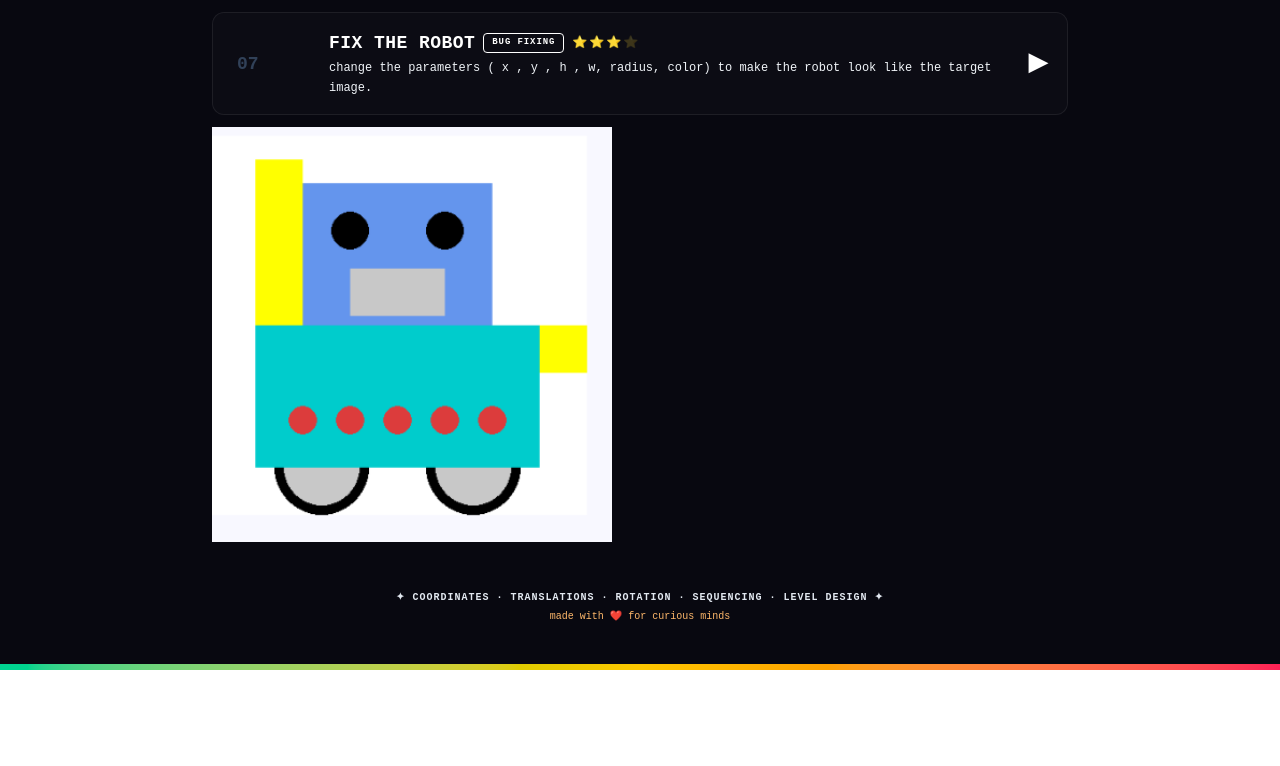
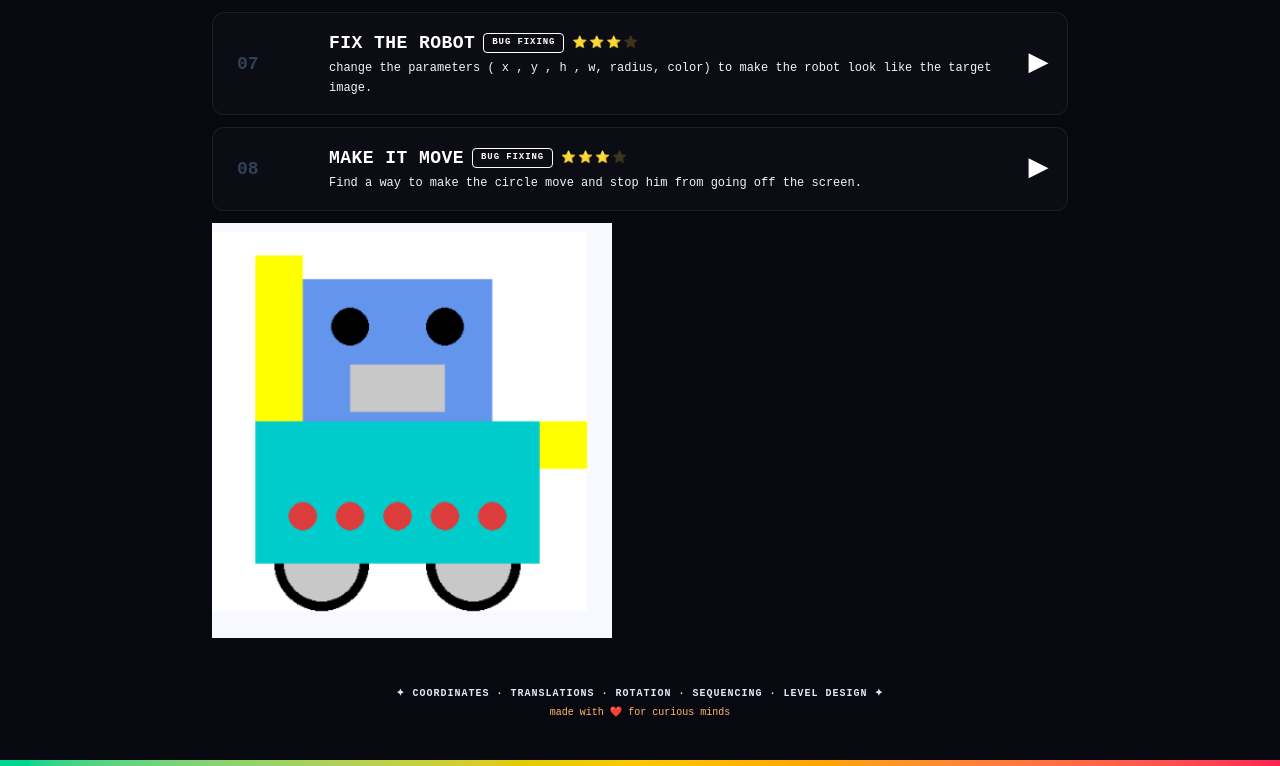
Before and after one commit to Jeejee2064/floreSer, a Next.js app: page /coding in a window 1280 px wide. Shown: the part 997-1763 px from the top of the page. Before the commit the page ends 1667 px from the top, so only its background shows below. Built offline with nearby package versions, Linux system fonts and the light colour scheme.

Commit message:
dashboard links

```diff
--- a/app/coding/page.js
+++ b/app/coding/page.js
@@ -77,6 +77,16 @@ const GAMES = [
     tagline: 'fix the robot code !',
     desc: 'change the parameters ( x , y , h , w, radius, color) to make the robot look like the target image.',
     bg: '#001a0a',
+    stars: 3,
+    tag: 'BUG FIXING',
+  },
+      {
+    href: 'https://trinket.io/pygame/695c72260ad3',
+    title: 'MAKE IT MOVE',
+    emoji: '',
+    tagline: 'make the circle move !',
+    desc: 'Find a way to make the circle move and stop him from going off the screen.',
+    bg: '#52f18ffe',
     stars: 3,
     tag: 'BUG FIXING',
   },
```
